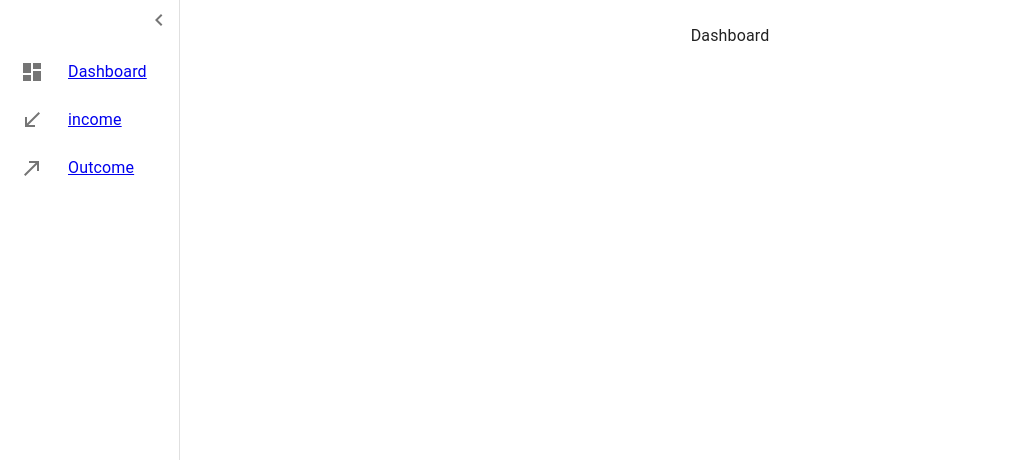
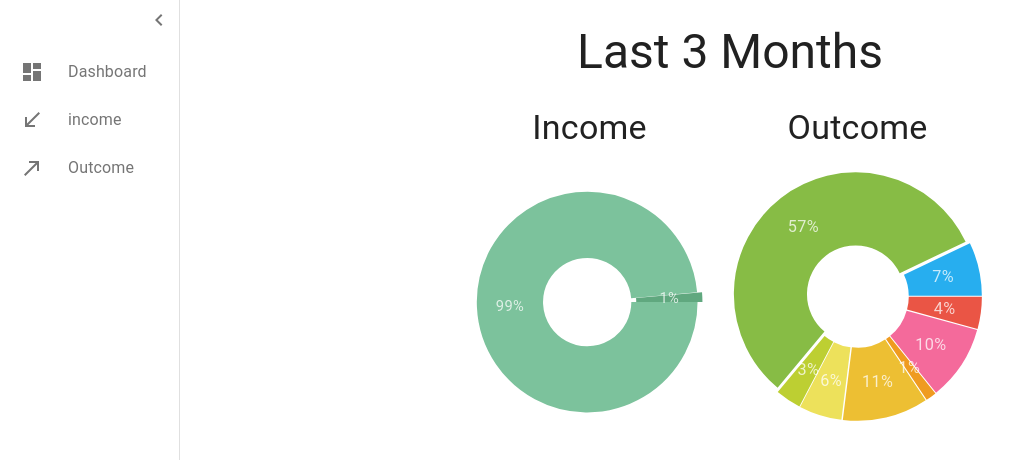
Before and after one commit to galtoubul/expenses_tracker, a React (Create React App) app: page /dashboard in a window 1280 px wide. Both pictures are taken after a click on the button 32 px from the left and 20 px from the top of the page. Shown: the top 460 px of the page, without its empty margins (0-1022 px from the left). Built offline with nearby package versions, Linux system fonts and the light colour scheme; what @mui/x-data-grid-generator would draw is missing.

Commit message:
dashboard is good for now

```diff
--- a/package.json
+++ b/package.json
@@ -18,6 +18,7 @@
     "match-sorter": "^6.3.1",
     "react": "^18.2.0",
     "react-dom": "^18.2.0",
+    "react-minimal-pie-chart": "^8.3.0",
     "react-router-dom": "^6.4.2",
     "react-scripts": "5.0.1",
     "sort-by": "^1.2.0",
--- /dev/null
+++ b/src/components/common/dashboard/PieChart.tsx
@@ -0,0 +1,27 @@
+import { PieChart as MinimalPieChart } from "react-minimal-pie-chart";
+
+const PieChart = ({data}) => {
+  const lineWidth = 60;
+
+  return (
+    <MinimalPieChart
+      style={{
+        fontSize: "6px",
+      }}
+      data={data}
+      radius={45}
+      lineWidth={lineWidth}
+      segmentsShift={1}
+      animate
+      label={({ dataEntry }) => Math.round(dataEntry.percentage) + "%"}
+      labelPosition={100 - lineWidth / 2}
+      labelStyle={{
+        fill: "#fff",
+        opacity: 0.75,
+        pointerEvents: "none",
+      }}
+    />
+  );
+};
+
+export default PieChart;
--- /dev/null
+++ b/src/components/common/dashboard/dashboardUtils.tsx
@@ -0,0 +1,27 @@
+type DataSource = "income" | "outcome";
+type PieChartDataEntry = {
+  title: string;
+  value: number;
+  color: string;
+};
+type PieChartData = PieChartDataEntry[];
+
+export const getDataForDashboard = (dataSource: DataSource): PieChartData => {
+  if (dataSource === "income") {
+    return [
+      { title: "Salary", value: 17500, color: "#7CC29C" },
+      { title: "Other", value: 250, color: "#60A87F" },
+    ];
+  } else {
+    return [
+      { title: "Building Fees", value: 150, color: "#ea5545" },
+      { title: "Electricity", value: 350, color: "#f46a9b" },
+      { title: "Gas", value: 50, color: "#ef9b20" },
+      { title: "City Fees", value: 400, color: "#edbf33" },
+      { title: "Water", value: 200, color: "#ede15b" },
+      { title: "Partner", value: 120, color: "#bdcf32" },
+      { title: "Groceries", value: 2000, color: "#87bc45" },
+      { title: "Other", value: 250, color: "#27aeef" },
+    ];
+  }
+};
--- a/src/components/common/styles.ts
+++ b/src/components/common/styles.ts
@@ -3,7 +3,6 @@ import { css } from "@emotion/react";
 
 export const flexCenter = css({
   display: "flex",
-
   justifyContent: "center",
   alignItems: "center",
 });
--- a/src/components/dashboard/Dashboard.tsx
+++ b/src/components/dashboard/Dashboard.tsx
@@ -1,5 +1,30 @@
+import { Box } from "@mui/system";
+import PieChart from "../common/dashboard/PieChart";
+import { getDataForDashboard } from "../common/dashboard/dashboardUtils";
+import { Typography } from "@mui/material";
+
 const Dashboard = () => {
-  return <div>Dashboard</div>;
+  return (
+    <Box display="grid" width="50%" justifyItems="center" gap="10px">
+      <Box gridColumn="1/3" gridRow="1/2">
+        <Typography variant="h3" gutterBottom>
+          Last 3 Months
+        </Typography>
+      </Box>
+      <Box display="grid" justifyItems="center" gridColumn="1/2" gridRow="2/4">
+        <Typography variant="h4" gutterBottom>
+          Income
+        </Typography>
+        <PieChart data={getDataForDashboard("income")} />
+      </Box>
+      <Box display="grid" justifyItems="center" gridColumn="2/3" gridRow="2/4">
+        <Typography variant="h4" gutterBottom>
+          Outcome
+        </Typography>
+        <PieChart data={getDataForDashboard("outcome")} />
+      </Box>
+    </Box>
+  );
 };
 
 export default Dashboard;
--- a/src/components/income/Income.tsx
+++ b/src/components/income/Income.tsx
@@ -2,7 +2,7 @@
 import Table from "../common/table/Table";
 import { css } from "@emotion/react";
 import { flexCenterCol } from "../common/styles";
-import initialRows from "./data";
+import { initialRows } from "./data";
 import { dateFormatter, ilsPrice } from "../common/table/utils";
 
 const mainContainer = css([flexCenterCol, { width: "50%" }]);
--- a/src/components/income/data.ts
+++ b/src/components/income/data.ts
@@ -1,7 +1,7 @@
 import { GridRowsProp } from "@mui/x-data-grid";
 import { randomCreatedDate, randomId } from "@mui/x-data-grid-generator";
 
-const initialRows: GridRowsProp = [
+export const initialRows: GridRowsProp = [
   {
     id: randomId(),
     month: randomCreatedDate(),
@@ -27,5 +27,3 @@ const initialRows: GridRowsProp = [
     other: 250,
   },
 ];
-
-export default initialRows;
--- a/src/components/nav/ButtonsList.tsx
+++ b/src/components/nav/ButtonsList.tsx
@@ -7,6 +7,7 @@ import DashboardIcon from "@mui/icons-material/Dashboard";
 import CallMadeIcon from "@mui/icons-material/CallMade";
 import CallReceivedIcon from "@mui/icons-material/CallReceived";
 import { Link } from "react-router-dom";
+import { useTheme } from "@mui/material/styles";
 
 const iconsAndText = [
   {
@@ -27,11 +28,17 @@ const iconsAndText = [
 ];
 
 const ButtonsList = ({ open }) => {
+  const theme = useTheme();
   return (
     <List>
       {iconsAndText.map(({ icon, text, path }) => (
-        <Link to={path}>
-          <ListItem key={text} disablePadding sx={{ display: "block" }}>
+        <ListItem
+          key={text}
+          component={Link}
+          to={path}
+          disablePadding
+          sx={{ display: "block" }}
+        >
           <ListItemButton
             sx={{
               minHeight: 48,
@@ -48,10 +55,15 @@ const ButtonsList = ({ open }) => {
             >
               {icon}
             </ListItemIcon>
-              <ListItemText primary={text} sx={{ opacity: open ? 1 : 0 }} />
+            <ListItemText
+              primary={text}
+              sx={{
+                opacity: open ? 1 : 0,
+                color: theme.palette.grey[600],
+              }}
+            />
           </ListItemButton>
         </ListItem>
-        </Link>
       ))}
     </List>
   );
--- a/src/components/outcome/Outcome.tsx
+++ b/src/components/outcome/Outcome.tsx
@@ -2,7 +2,7 @@
 import Table from "../common/table/Table";
 import { css } from "@emotion/react";
 import { flexCenterCol } from "../common/styles";
-import initialRows from "./data";
+import { initialRows } from "./data";
 import { dateFormatter, ilsPrice } from "../common/table/utils";
 
 const mainContainer = css([flexCenterCol, { width: "75%" }]);
--- a/src/components/outcome/data.ts
+++ b/src/components/outcome/data.ts
@@ -1,10 +1,10 @@
 import { GridRowsProp } from "@mui/x-data-grid";
-import { randomCreatedDate, randomId } from "@mui/x-data-grid-generator";
+import { randomId } from "@mui/x-data-grid-generator";
 
-const initialRows: GridRowsProp = [
+export const initialRows: GridRowsProp = [
   {
     id: randomId(),
-    month: randomCreatedDate(),
+    month: new Date("01/01/2022"),
     buildingFees: 150,
     electricity: 350,
     gas: 50,
@@ -16,7 +16,7 @@ const initialRows: GridRowsProp = [
   },
   {
     id: randomId(),
-    month: randomCreatedDate(),
+    month: new Date("02/01/2022"),
     buildingFees: 150,
     electricity: 350,
     gas: 50,
@@ -28,31 +28,7 @@ const initialRows: GridRowsProp = [
   },
   {
     id: randomId(),
-    month: randomCreatedDate(),
-    buildingFees: 150,
-    electricity: 350,
-    gas: 50,
-    cityFees: 400,
-    water: 200,
-    partner: 120,
-    groceries: 2000,
-    other: 250,
-  },
-  {
-    id: randomId(),
-    month: randomCreatedDate(),
-    buildingFees: 150,
-    electricity: 350,
-    gas: 50,
-    cityFees: 400,
-    water: 200,
-    partner: 120,
-    groceries: 2000,
-    other: 250,
-  },
-  {
-    id: randomId(),
-    month: randomCreatedDate(),
+    month: new Date("03/01/2022"),
     buildingFees: 150,
     electricity: 350,
     gas: 50,
@@ -63,5 +39,3 @@ const initialRows: GridRowsProp = [
     other: 250,
   },
 ];
-
-export default initialRows;
```
Also changed, not shown: 1 other file (tests, documents, lock files or other folders). Lines whose indentation alone changed are shown as unchanged.
